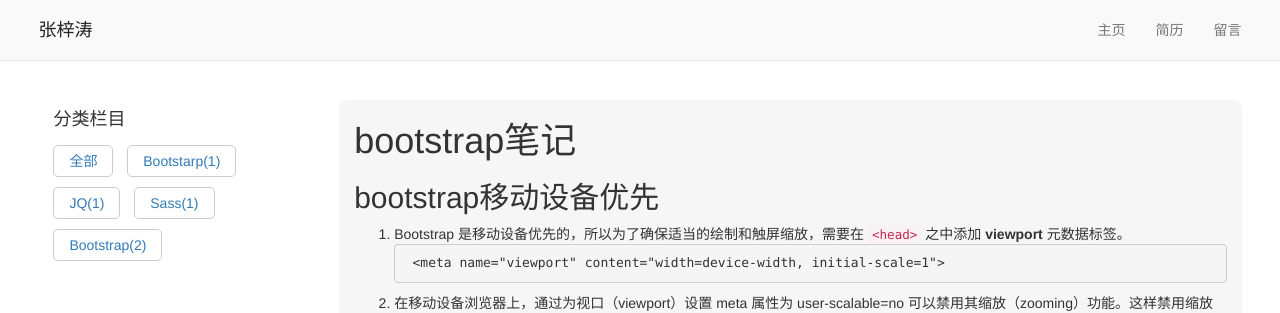
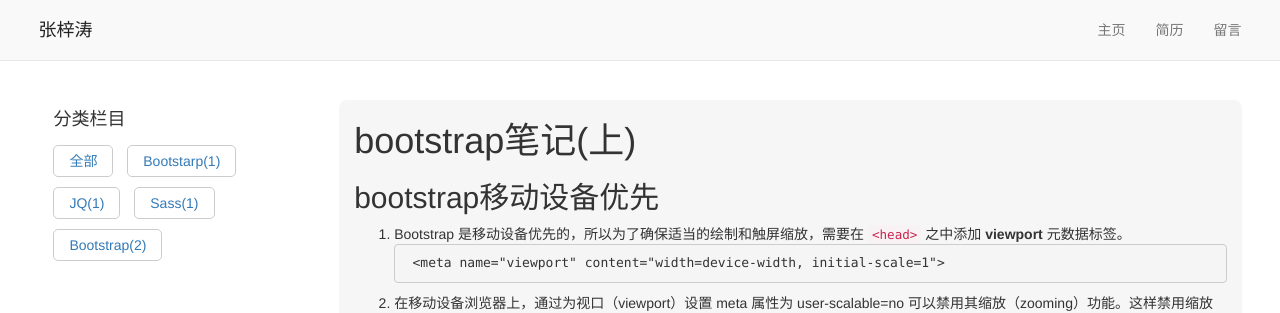
Before and after one commit to zzt-tao/jekyll, a Jekyll site: the page built from _posts/2019-12-3-bootstrap(上).md, in a window 1280 px wide and 900 px high. Shown: the top 313 px of the window. Built offline with Jekyll 4.4.1, drawn with Linux system fonts in a browser that asks for light colours; nearby versions of some CDN libraries.

Commit message:
Bootstrap笔记

```diff
--- a/_config.yml
+++ b/_config.yml
@@ -12,5 +12,7 @@
 #指定引用哪个插件
 plugins: [jekyll-paginate]
 
+highlighter: rouge
+
 
 #遍历的对象要从site改为paginator
--- a/_posts/2019-12-3-bootstrap(上).md
+++ b/_posts/2019-12-3-bootstrap(上).md
@@ -7,7 +7,7 @@
 tag: [Bootstrap]
 ---
 
-# bootstrap笔记
+# bootstrap笔记(上)
 
 ## bootstrap移动设备优先
 
```
Also changed, not shown: _posts/2019-11-19-index.md (+1 -1 lines), _posts/2019-12-4-bootstrap(下).md (+1 -1 lines).
